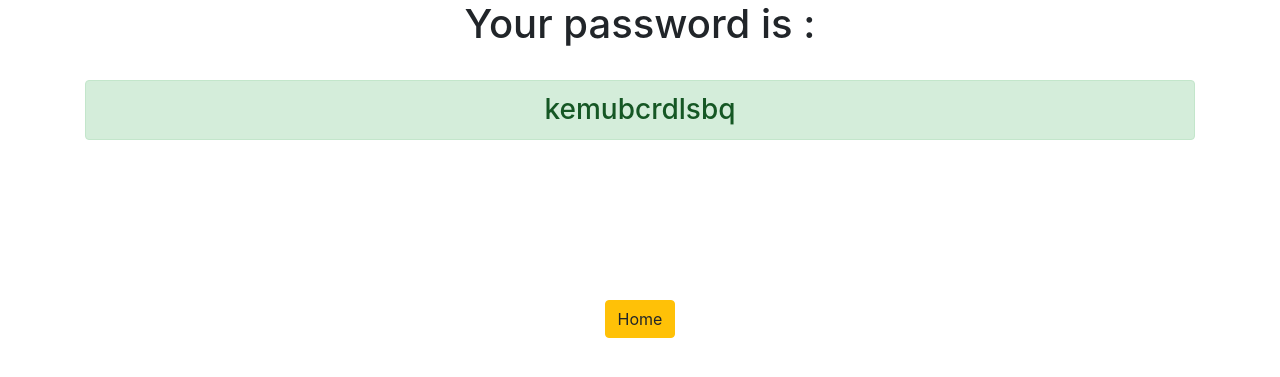
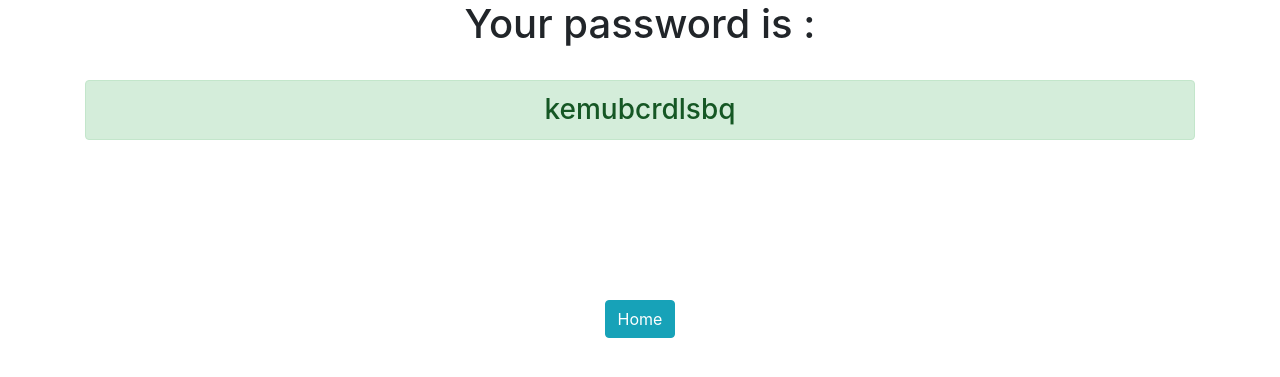
Before and after one commit to Prajyot2875/Django3-Password_Generator, a Django app: page /generatedpassword/ in a window 1280 px wide. Shown: the top 377 px of the page. Run offline with Django 3.2, Linux system fonts and the light colour scheme.

Commit message:
change in button colour

```diff
--- a/Generator/templates/generator/password.html
+++ b/Generator/templates/generator/password.html
@@ -10,6 +10,6 @@
 	<br>
 	<br>
 	<br>
-	<a href={% url 'home' %} class="btn btn-warning" > Home </a>
+	<a href={% url 'home' %} class="btn btn-info" > Home </a>
 
 </div>
```
